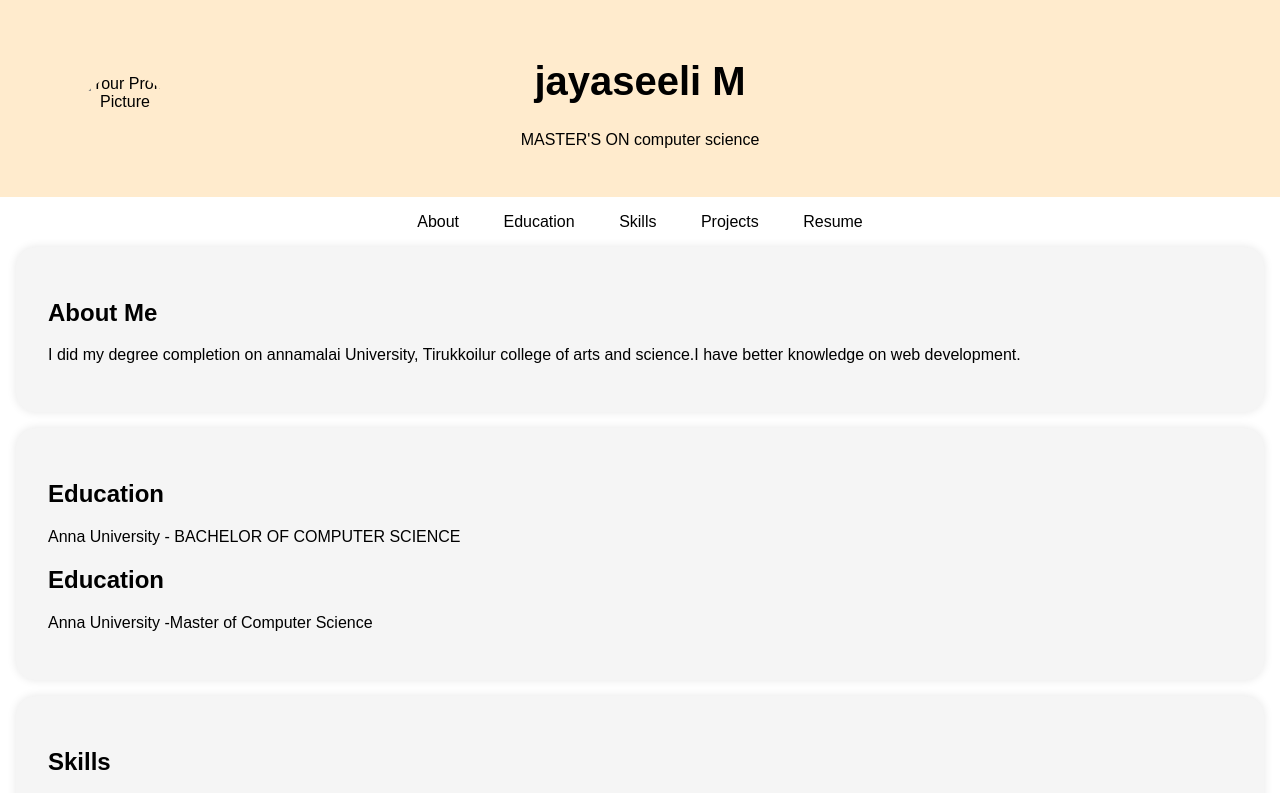
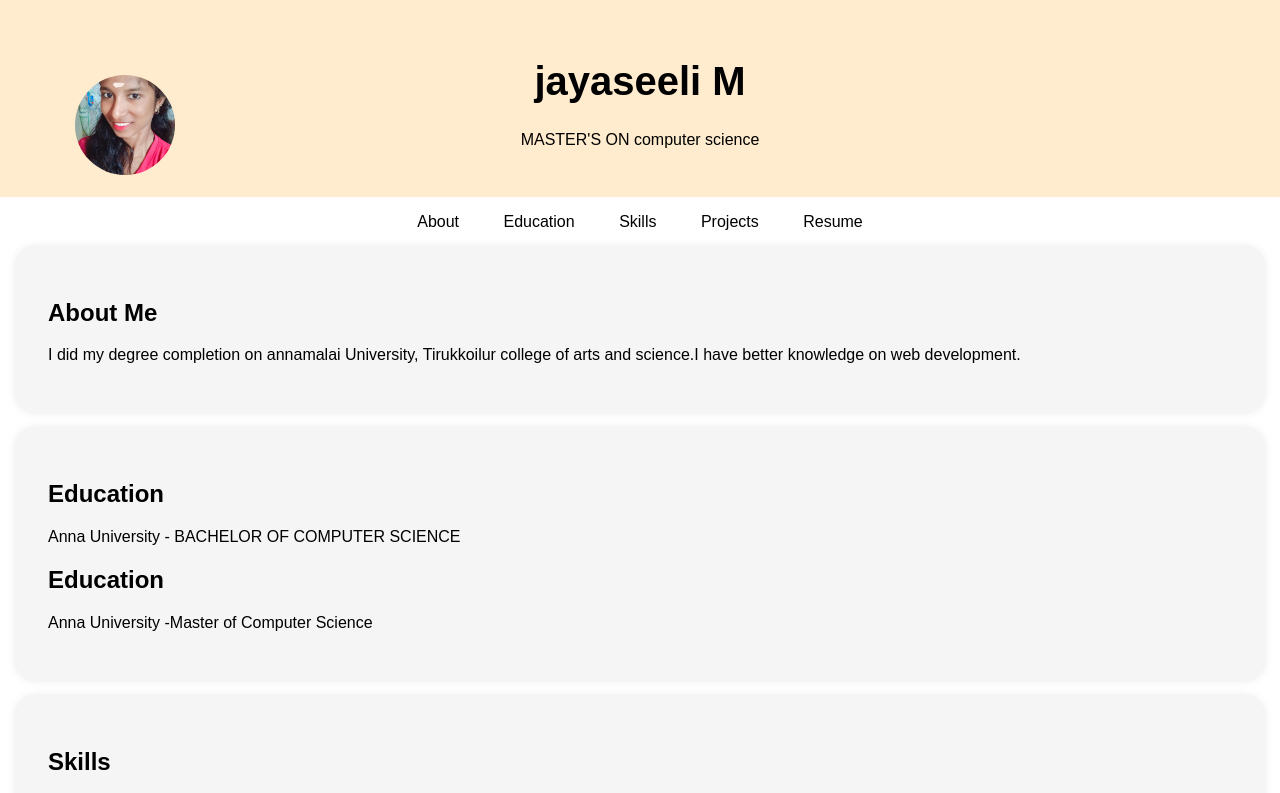
Before and after one commit to Jayaseeli22/Jayaseeli, a plain HTML site: page index.html in a window 1280 px wide. Shown: the top 793 px of the page. Drawn offline with Linux system fonts and the light colour scheme.

Commit message:
Update index.html

```diff
--- a/index.html
+++ b/index.html
@@ -95,7 +95,7 @@
     <header>
         <div class="header-content">
             <!-- Add your profile picture here -->
-            <img src="/InShot_20231023_183528487.jpg" alt="Your Profile Picture" class="profile-picture">
+            <img src="IMG-20231023-WA0004.jpg" alt="Your Profile Picture" class="profile-picture">
             <h1>jayaseeli M</h1>
             <p>MASTER'S ON computer science</p>
         </div>
```
